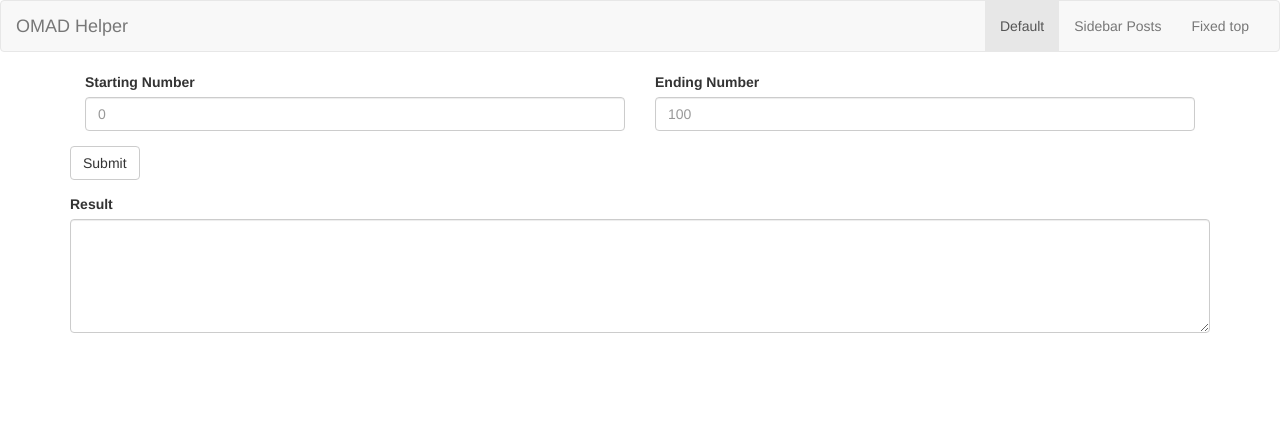
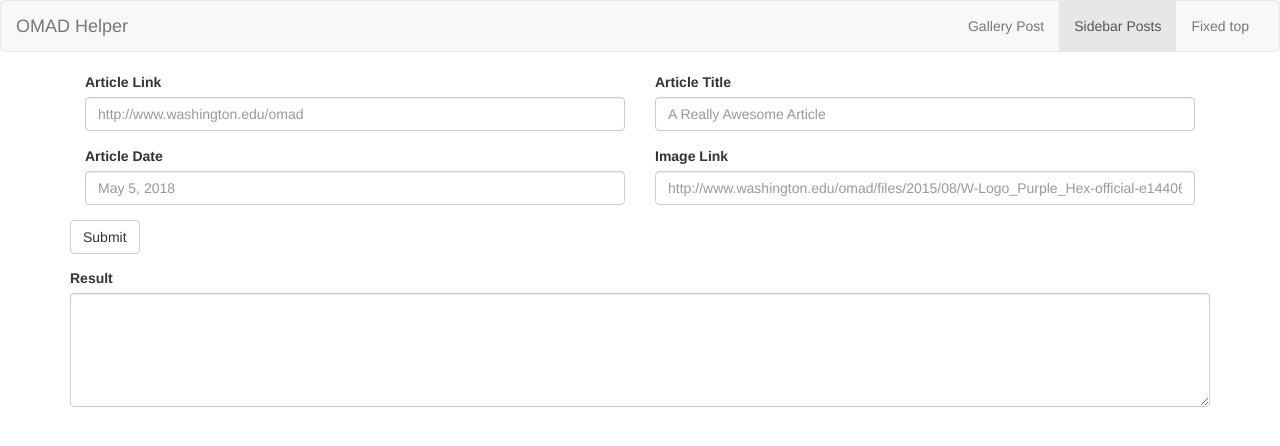
Before and after one commit to jimmybnguyen/omad_helper, a plain HTML site: page sidebar.html in a window 1280 px wide. Drawn offline with nearby package versions, Linux system fonts and the light colour scheme.

Commit message:
Add article sidebar function

```diff
--- a/js/app.js
+++ b/js/app.js
@@ -8,3 +8,14 @@ $('.gallery-form').on('submit', function () {
 	document.getElementById("result").value = "[gallery link='file' size='medium' ids= " + list.toString() + "]";
 	return false;
 });
+
+$('.sidebar-form').on('submit', function () {
+	var articleLink = document.getElementById("link").value;
+	var articleTitle = document.getElementById("title").value;
+	var articleDate = document.getElementById("date").value;
+	var articleImg = document.getElementById("image").value;
+	document.getElementById("result").value = '<a href="' + articleLink + '"><img class="alignleft wp-image-25193 size-thumbnail" src="' +
+												articleImg + '" alt="Link to article: ' + articleTitle + '" width="150" height="150" /></a><a class="widget-link" href="' +
+												articleLink + '" target="_blank">' + articleTitle + '</a><small>' + articleDate + '</small>';
+	return false;
+});
--- a/sidebar.html
+++ b/sidebar.html
@@ -3,7 +3,7 @@
       <meta charset="UTF-8">
       <meta name="viewport" content="width=device-width, initial-scale=1.0">
       <meta http-equiv="X-UA-Compatible" content="ie=edge">
-      <title>List of Numbers Generator</title>
+      <title>OMAD Helper - Sidebar</title>
       <!-- Latest compiled and minified CSS -->
       <link rel="stylesheet" href="https://maxcdn.bootstrapcdn.com/bootstrap/3.3.7/css/bootstrap.min.css" integrity="sha384-BVYiiSIFeK1dGmJRAkycuHAHRg32OmUcww7on3RYdg4Va+PmSTsz/K68vbdEjh4u" crossorigin="anonymous">
       <link rel="stylesheet" href="css/style.css">
@@ -17,8 +17,8 @@
             </div>
             <div id="navbar" class="navbar-collapse collapse">
               <ul class="nav navbar-nav navbar-right">
-                <li class="active"><a href="./">Default <span class="sr-only">(current)</span></a></li>
-                <li><a href="sidebar.html">Sidebar Posts</a></li>
+                <li><a href="index.html">Gallery Post <span class="sr-only">(current)</span></a></li>
+                <li class="active"><a href="sidebar.html">Sidebar Posts</a></li>
                 <li><a href="../navbar-fixed-top/">Fixed top</a></li>
               </ul>
             </div><!--/.nav-collapse -->
@@ -26,19 +26,34 @@
         </nav>
 
       <div class="container">
-         <form class="my-form">
+         <form class="sidebar-form">
+           <row>
               <div class="col-md-6">
                 <div class="form-group">
-                  <label>Starting Number</label>
-                  <input type="number" class="form-control" id="start" placeholder="0">
+                    <label>Article Link</label>
+                    <input type="text" class="form-control" id="link" placeholder="http://www.washington.edu/omad">
                 </div>
               </div>
               <div class="col-md-6">
                 <div class="form-group">
-                    <label>Ending Number</label>
-                  <input type="number" class="form-control" id="end" placeholder="100">
+                      <label>Article Title</label>
+                    <input type="text" class="form-control" id="title" placeholder="A Really Awesome Article">
                 </div>
               </div>
+          </row>
+          <div class="col-md-6">
+              <div class="form-group">
+                  <label>Article Date</label>
+                <input type="text" class="form-control" id="date" placeholder="May 5, 2018">
+            </div>
+          </div>
+            <div class="col-md-6">
+                <div class="form-group">
+                    <label>Image Link</label>
+                  <input type="text" class="form-control" id="image" placeholder="http://www.washington.edu/omad/files/2015/08/W-Logo_Purple_Hex-official-e1440610352803-150x150.png">
+              </div>
+            </div>
+          </row>
             <button type="submit" class="btn btn-default">Submit</button>
          </form>
          <div class="form-group">
```
Also changed, not shown: index.html (+2 -2 lines). Lines whose indentation alone changed are shown as unchanged.
